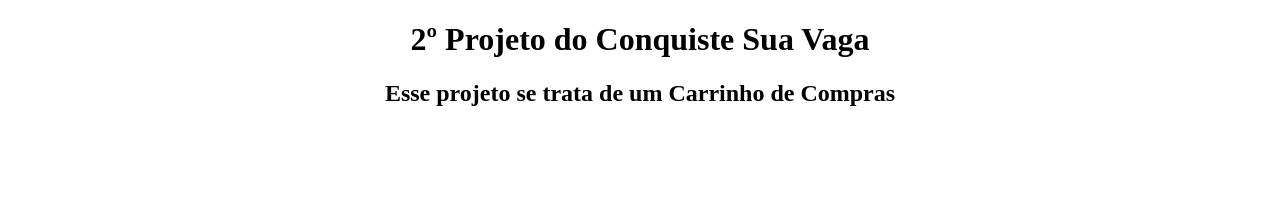
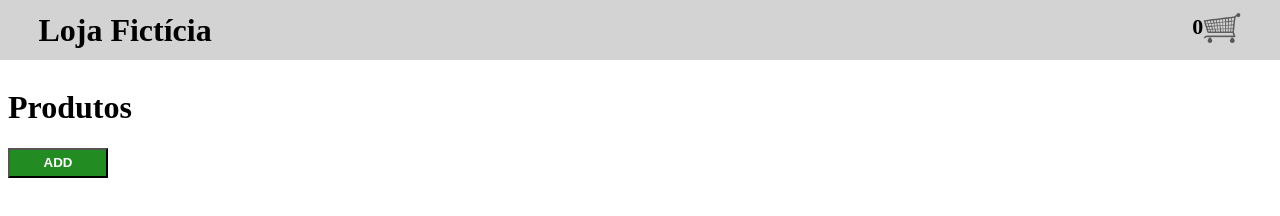
Before and after one commit to felipe-ago/CarrinhoDeCompras, a plain HTML site: page index.html in a window 1280 px wide. Drawn offline with Linux system fonts and the light colour scheme.

Commit message:
design menu

```diff
--- a/index.html
+++ b/index.html
@@ -1,10 +1,29 @@
 <!DOCTYPE html>
 <html>
-    <head>
-        <link rel="stylesheet" href="/style.css">
-    </head>
-    <body>
-        <h1>2º Projeto do Conquiste Sua Vaga</h1>
-        <h2>Esse projeto se trata de um Carrinho de Compras</h2>
-    </body>
+
+<head>
+    <meta charset="UTF-8">
+    <meta name="viewport" content="width=device-width, initial-scale=1.0">
+    <title>Carrinho de Compras</title>
+    <link rel="stylesheet" href="/style.css">
+</head>
+<header>
+    <h1>Loja Fictícia</h1>
+    <div class="menu">
+        <span>0</span>
+        <img src="/images/carIcon.png">
+    </div>
+</header>
+
+<body>
+    <div class="header"></div>
+    <!--Conteúdo Principal-->
+    <div class="main">
+        <h1>Produtos</h1>
+        <button class="adicionar">ADD</button>
+        <div class="area-produto">
+        </div>
+    </div>
+</body>
+
 </html>
--- a/style.css
+++ b/style.css
@@ -1,3 +1,53 @@
-body{
-    text-align: center;
+header {
+    position: fixed;
+    left: 0;
+    top: 0;
+    right: 0;
+    height: 60px;
+    background-color: #D3D3D3;
+    display: flex;
+    /*justify-content: space-between;*/
+    align-items: center;
 }
+
+header h1{
+    position: fixed;
+    left: 3%;
+}
+
+.menu {
+    right: 3%;
+    position: fixed;
+
+}
+
+.menu img {
+    height: 40px;
+}
+
+.menu span{
+    position: fixed;
+    top: 1.8%;
+    right: 6%;
+    font-size: 22px;
+    font-weight: bold;
+}
+
+body {
+
+}
+
+.header {
+    top: 0%;
+    left: 0%;
+    right: 0%;
+    height: 60px;
+}
+
+.adicionar{
+    background-color: #228B22;
+    color: white;
+    font-weight: bold;
+    width: 100px;
+    height: 30px;
+}
```
Also changed, not shown: images/carIcon.png (added).
